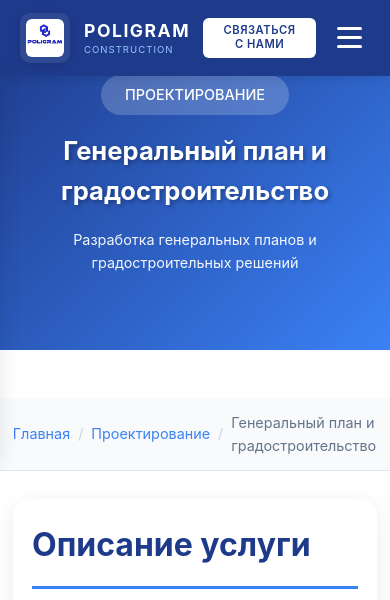
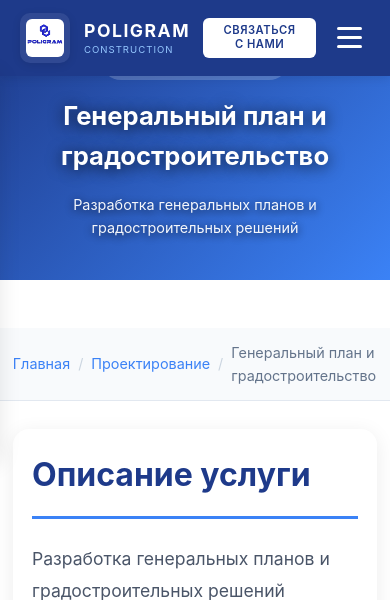
Before and after one commit to dastanbatyrkhan423/poligram, a Django app: a page that uses templates/services/service_detail.html in a window 390 px wide. Shown: the top 600 px of the page. Run offline with Django 4.2, Linux system fonts and the light colour scheme; data comes from the database, SQL or seed files in the repository; some libraries are stand-ins or nearby versions.

Commit message:
РЈР»СѓС‡С€РµРЅР° РІРёРґРёРјРѕСЃС‚СЊ С‚РµРєСЃС‚Р° РЅР° РјРѕР±РёР»СЊРЅС‹С…: СѓРјРµРЅСЊС€РµРЅР° РІС‹СЃРѕС‚Р° hero СЃРµРєС†РёР№, СѓСЃРёР»РµРЅ overlay

```diff
--- a/static/css/modern.css
+++ b/static/css/modern.css
@@ -1966,18 +1966,28 @@ main {
 
 @media (max-width: 768px) {
     .video-hero-section {
-        height: 60vh;
+        height: 45vh;
         margin-top: 70px;
+    }
+
+    .video-overlay {
+        background: linear-gradient(135deg, rgba(30, 58, 138, 0.85) 0%, rgba(15, 23, 42, 0.8) 100%);
+    }
+
+    .hero-content {
+        padding: 1.5rem 1rem;
     }
 
     .hero-title {
         font-size: 1.8rem;
+        text-shadow: 0 2px 15px rgba(0, 0, 0, 0.8);
     }
 
     .hero-subtitle {
         font-size: 0.9rem !important;
         color: #ffffff !important;
         opacity: 1 !important;
+        text-shadow: 0 2px 10px rgba(0, 0, 0, 0.8);
     }
 
     .hero-btn {
--- a/templates/services/service_detail.html
+++ b/templates/services/service_detail.html
@@ -300,15 +300,25 @@
 
     @media (max-width: 768px) {
         .service-hero {
-            height: 350px;
+            height: 280px;
+        }
+
+        .service-hero-overlay {
+            background: linear-gradient(135deg, rgba(30, 58, 138, 0.9) 0%, rgba(59, 130, 246, 0.85) 100%);
+        }
+
+        .service-hero-content {
+            padding: 1.5rem 1rem;
         }
 
         .service-hero-title {
             font-size: 1.6rem;
+            text-shadow: 0 2px 15px rgba(0, 0, 0, 0.8);
         }
 
         .service-hero-description {
             font-size: 0.9rem;
+            text-shadow: 0 2px 10px rgba(0, 0, 0, 0.8);
         }
 
         .service-main-content {
```
